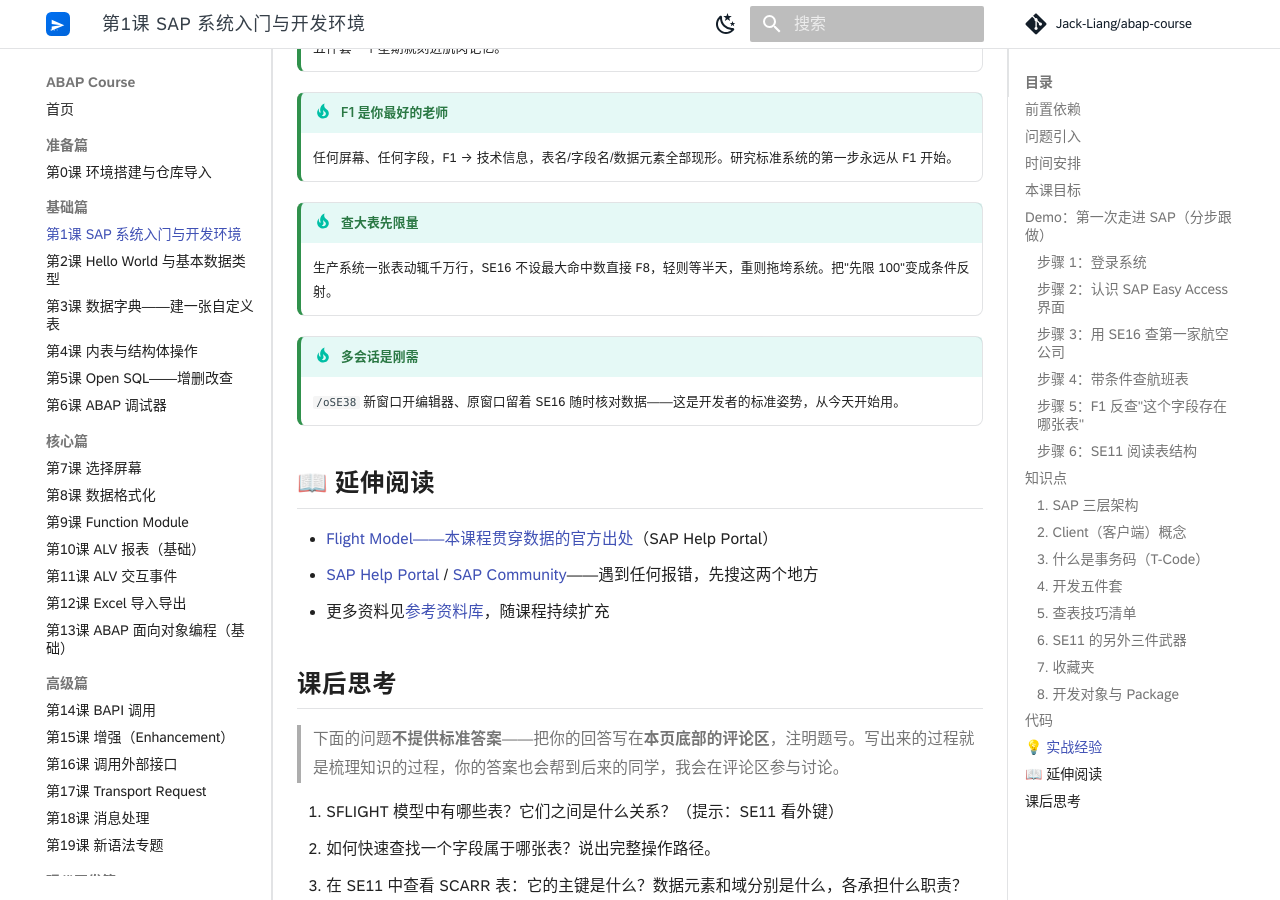
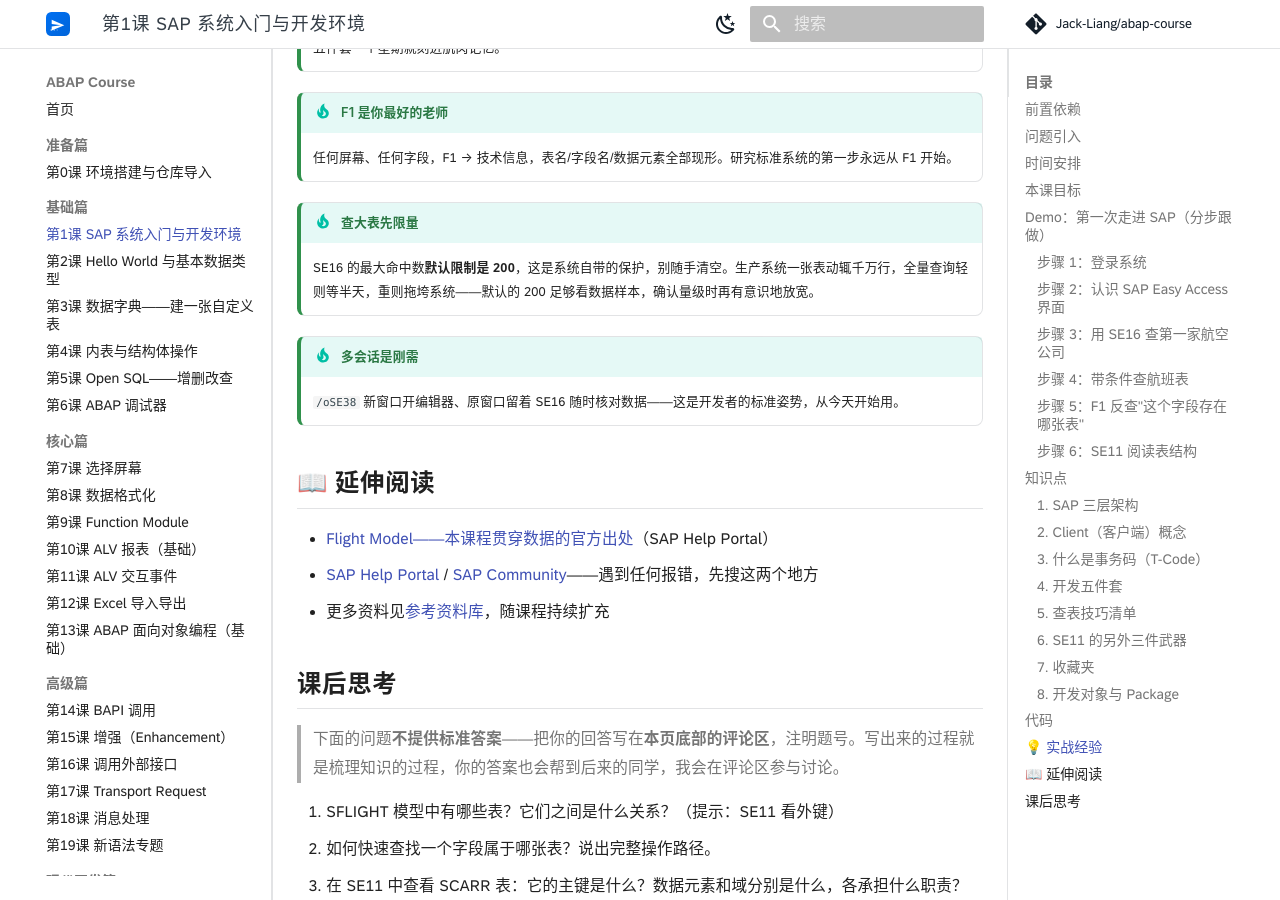
Before and after one commit to Jack-Liang/abap-course, an MkDocs documentation site: the page built from docs/01-sap-overview.md, in a window 1280 px wide and 900 px high, scrolled down 7203 px. Built offline with MkDocs 1.6.1 and Material for MkDocs 9.7.7, drawn with Linux system fonts in a browser that asks for light colours; some web fonts are replaced; comment, search, counter and statistics services are not loaded; some of the changed text lies outside the part shown.

Commit message:
docs: 修正第1课最大命中数表述——SE16默认限制为200而非100

```diff
--- a/docs/01-sap-overview.md
+++ b/docs/01-sap-overview.md
@@ -193,7 +193,7 @@
 ### 5. 查表技巧清单
 
 - **通配符**：`*` 匹配任意字符串，`+` 匹配单个字符（`A*`、`+A*`）；
-- **最大命中数（Maximum no. of hits）**：查未知规模的表先限 100 条以内；
+- **最大命中数（Maximum no. of hits）**：默认 200，查未知规模的表保持默认或更低，别清空；
 - **排序**：结果列表双击列标题快速排序；
 - **多条件**：同一字段的多个值分行填写（隐含 OR），不同字段之间是 AND。
 
@@ -232,7 +232,7 @@
 
 !!! tip "查大表先限量"
 
-    生产系统一张表动辄千万行，SE16 不设最大命中数直接 F8，轻则等半天，重则拖垮系统。把"先限 100"变成条件反射。
+    SE16 的最大命中数**默认限制是 200**，这是系统自带的保护，别随手清空。生产系统一张表动辄千万行，全量查询轻则等半天，重则拖垮系统——默认的 200 足够看数据样本，确认量级时再有意识地放宽。
 
 !!! tip "多会话是刚需"
 
```
